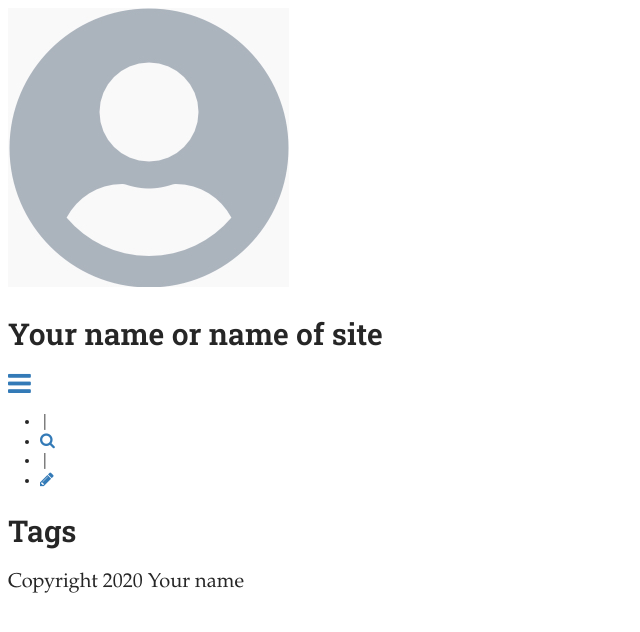
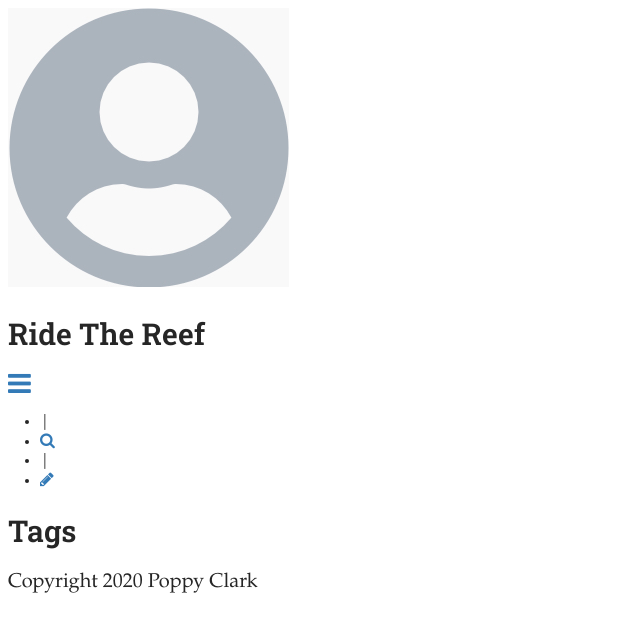
Before and after one commit to poppyclark/ridethereef, a Jekyll site: the page built from pages/tags.md, in a window 1280 px wide. Shown: the top 632 px of the page, without its empty margins (0-640 px from the left). Built offline with Jekyll 4.4.1, drawn with Linux system fonts in a browser that asks for light colours; some web fonts are replaced.

Commit message:
Update Settings “general”

```diff
--- a/_data/settings.yml
+++ b/_data/settings.yml
@@ -1,11 +1,11 @@
-title: Your name or name of site
-description: A website with a blog
-header_text: My Dream Blog
-footer_text: Copyright 2020 Your name
-header_feature_image: ../uploads/pages.jpg
-bannerheight: "20vmax"
-gridlayout: false
+title: Ride The Reef
+description: "This website is where I will be posting Blogs written about Typography "
+header_text: Reef Riders
+footer_text: Copyright 2020 Poppy Clark
+header_feature_image: ../uploads/surfing.jpg
+bannerheight: 20vmax
 logo: /uploads/logo.jpg
 favicon: /uploads/favicon.ico
+gridlayout: false
+fixednavbar: false
 upzoom: true
-fixednavbar: false
```
Also changed, not shown: uploads/surfing.jpg (added).
